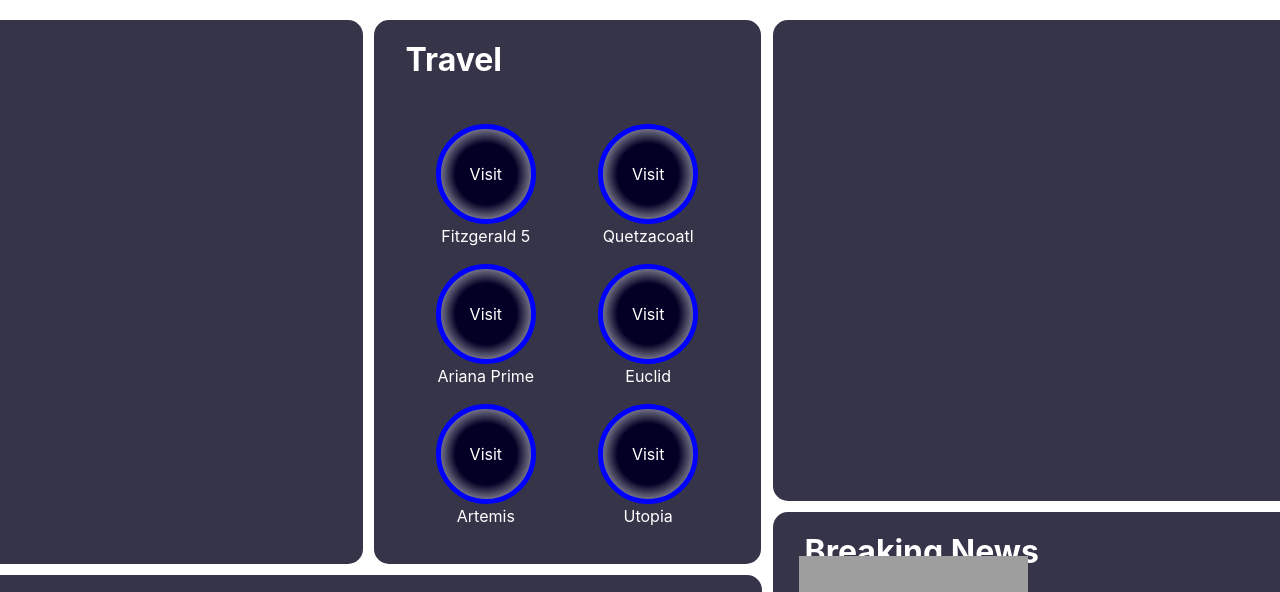
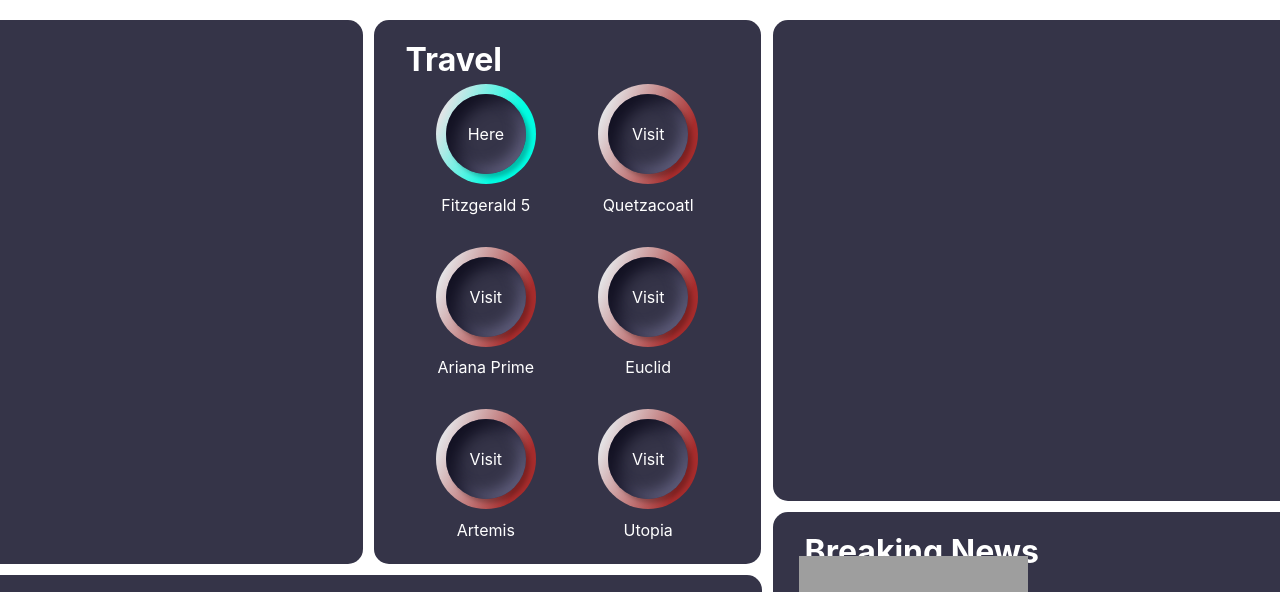
Before and after one commit to tylermatrix/next_mineral_merchant, a Next.js app: page / in a window 1280 px wide. Shown: the top 592 px of the page. Built offline with nearby package versions, Linux system fonts and the light colour scheme; grey boxes are pictures that could not be loaded.

Commit message:
setting up layout for travel

```diff
--- a/Components/Travel.js
+++ b/Components/Travel.js
@@ -14,7 +14,7 @@ export default function Travel() {
       borderRadius="15px"
     >
       <h1 className="h1Travel">Travel</h1>
-      <section className="planets-section">
+      <Flex className="planets-section" gap="30px" direction="column">
         <div className="row">
           <TravelButton planetName={planets[0].name}></TravelButton>
           <TravelButton planetName={planets[1].name}></TravelButton>
@@ -27,7 +27,7 @@ export default function Travel() {
           <TravelButton planetName={planets[4].name}></TravelButton>
           <TravelButton planetName={planets[5].name}></TravelButton>
         </div>
-      </section>
+      </Flex>
     </Flex>
   );
 }
--- a/Components/TravelButton.js
+++ b/Components/TravelButton.js
@@ -1,20 +1,67 @@
 import React from "react";
+import { Text } from "@chakra-ui/react";
+import { Flex } from "@chakra-ui/react";
+import { useAtom } from "jotai";
+import { selectedPlanetAtom } from "../state/GlobalState";
 
 function TravelButton({ planetName = "planet" }) {
-  const isActive = false;
+  const [selectedPlanet, setSelectedPlanet] = useAtom(selectedPlanetAtom);
   return (
-    <div>
-      <div className="travelButton ">
-        <div className="travelButtonText">
-          <div
-            className={"circle" + " " + (isActive === true ? "active" : null)}
-          >
-            <p className="text">Visit</p>
-          </div>
-        </div>
-        <h4 className="text">{planetName}</h4>
-      </div>
-    </div>
+    // <div>
+    //   <div
+    //     className="travelButton"
+    //     onClick={() => {
+    //       setSelectedPlanet(planetName);
+    //     }}
+    //   >
+    //     <div className="travelButtonText">
+    //       <div
+    //         className={
+    //           "circle" + " " + (planetName == selectedPlanet ? "active" : null)
+    //         }
+    //       >
+    //         <Text className="text">
+    //           {planetName == selectedPlanet ? "Here" : "Visit"}
+    //         </Text>
+    //       </div>
+    //     </div>
+    //     <h4 className="text">{planetName}</h4>
+    //   </div>
+    // </div>
+    <Flex direction="column" gap="8.6px">
+      <Flex
+        height="100px"
+        width="100px"
+        borderRadius="50%"
+        background={
+          planetName == selectedPlanet
+            ? "linear-gradient(293.71deg, #00FCE2 32.27%, rgba(255, 255, 255, 0.87) 87.87%)"
+            : "linear-gradient(293.71deg, #A72C2C 21.26%, rgba(255, 255, 255, 0.87) 87.87%)"
+        }
+        justifyContent="center"
+        alignItems="center"
+        onClick={() => {
+          setSelectedPlanet(planetName);
+        }}
+      >
+        <Flex
+          height="80px"
+          width="80px"
+          borderRadius="50%"
+          background="#353448"
+          boxShadow="4px 4px 4px rgba(0, 0, 0, 0.25), inset 11px 8px 16px rgba(10, 9, 26, 0.86), inset -5px -5px 15px #646282"
+          justifyContent="center"
+          alignItems="center"
+        >
+          <Text className="text">
+            {planetName == selectedPlanet ? "Here" : "Visit"}
+          </Text>
+        </Flex>
+      </Flex>
+      <Text color="white" textAlign="center">
+        {planetName}
+      </Text>
+    </Flex>
   );
 }
 
--- a/state/GlobalState.js
+++ b/state/GlobalState.js
@@ -62,4 +62,4 @@ export const planetAtom = atom([
   { name: "Utopia" },
 ]);
 
-export const selectedPlanetAtom = atom({ name: "Fitzgerald 5" });
+export const selectedPlanetAtom = atom("Fitzgerald 5");
--- a/styles/globals.css
+++ b/styles/globals.css
@@ -28,7 +28,6 @@ a {
   justify-content: space-evenly;
 }
 .planets-section {
-  margin-top: 1.5rem;
 }
 /* End of Travel Component */
 /* Start of TravelButton Component */
@@ -45,7 +44,6 @@ a {
   );
   color: white;
   border: 5px solid blue;
-
   border-radius: 50%;
 }
 
@@ -59,6 +57,13 @@ a {
   justify-content: center;
   align-items: center;
   margin-top: 1rem;
+}
+.active {
+  background: radial-gradient(
+    circle,
+    rgba(22, 220, 36, 1) 48%,
+    rgba(255, 255, 255, 1) 100%
+  );
 }
 /* End of Travel Button Component */
 
```
